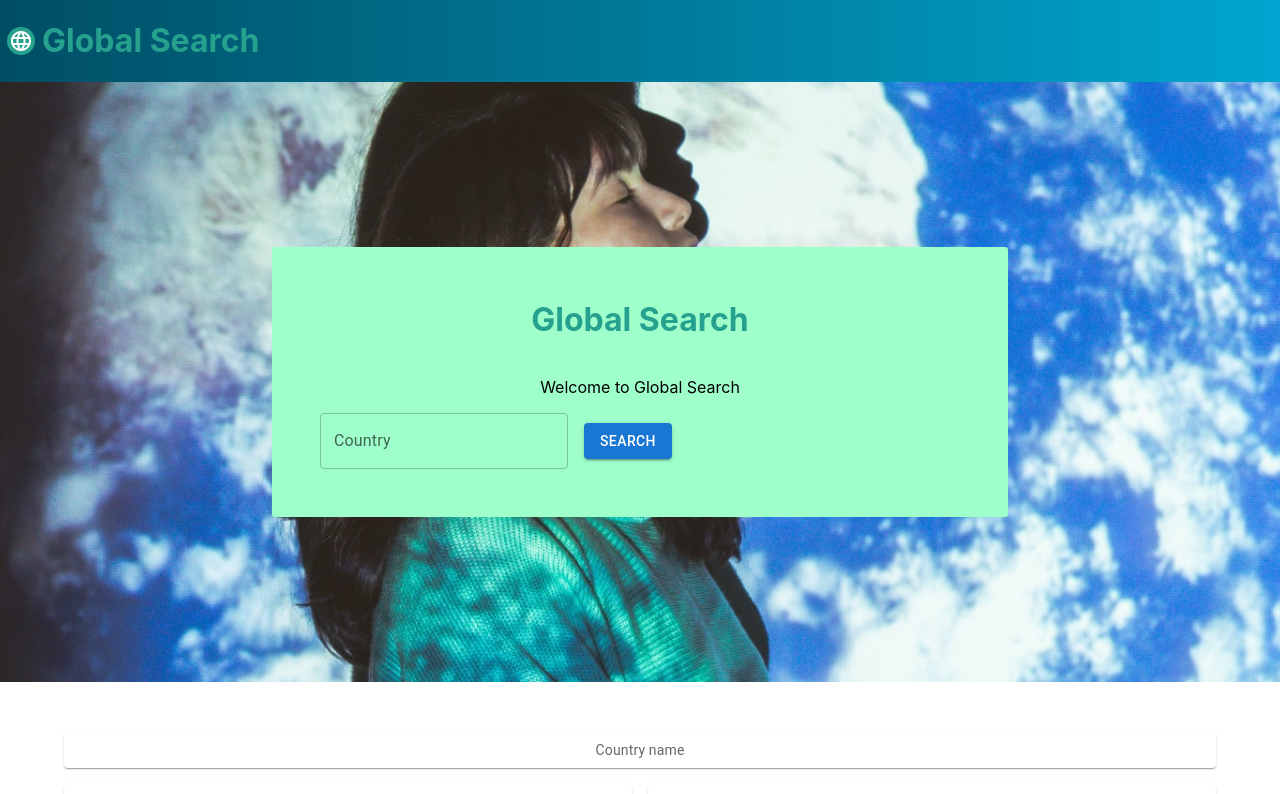
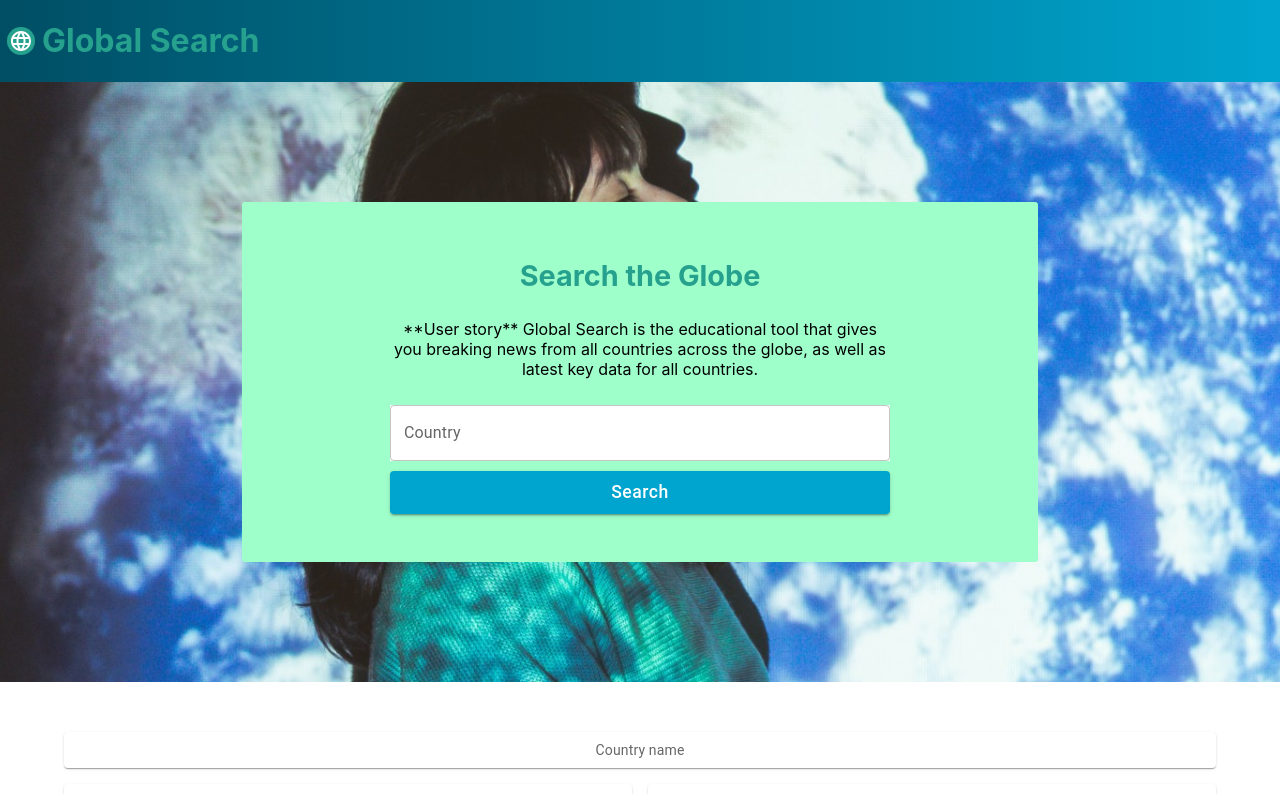
Before and after one commit to lewis-ingleton/global-search--react-app, a React (Create React App) app: page / in a window 1280 px wide. Shown: the top 794 px of the page. Built offline with nearby package versions, Linux system fonts and the light colour scheme; no server answers.

Commit message:
styling for header

```diff
--- a/src/components/footer/Footer.css
+++ b/src/components/footer/Footer.css
@@ -2,7 +2,7 @@ footer {
     background-color: #004E64;
     width: 100%;
     margin-top: 50px;
-    height: 100px;
+    height: 150px;
     display: flex;
     flex-direction: column;
     justify-content: center;
--- a/src/components/header/header.css
+++ b/src/components/header/header.css
@@ -1,3 +1,19 @@
+.headerIcon {
+    color: white;
+    background-color: #25A18E;
+    border-radius: 30px;
+    padding: 2px;
+}
+
+.titleWrapper {
+    display: flex;
+    flex-direction: row;
+    align-items: center;
+    gap: 7px;
+    padding-left: 7px;
+    background-image: linear-gradient(to right, #004E64, #00A5CF);
+}
+
 .header {
     background-image: url(./global-search-header_3_1.jpg);
     height: 600px;
@@ -15,34 +31,24 @@
 
 .headerWrapper {
     background-color: #9FFFCB;
-    width: 50%;
-    max-width: 1000px;
+    width: 70%;
+    max-width: 700px;
     margin: auto;
     text-align: center;
+    justify-content: center;
+    align-items: center;
     border-radius: 3px;
     padding: 2rem 3rem 3rem 3rem;
     display: flex;
     flex-direction: column;
-    padding: 20px 40px 10;
+    gap: 10px
 }
 
-.headerIcon {
-    color: white;
-    background-color: #25A18E;
-    border-radius: 30px;
-    padding: 2px;
+.headerWrapper>h2 {
+    margin-bottom: 0px;
 }
 
-.titleWrapper {
-    display: flex;
-    flex-direction: row;
-    align-items: center;
-    gap: 7px;
-    padding-left: 7px;
-    background-image: linear-gradient(to right, #004E64, #00A5CF) ;
+.headerWrapper>* {
+    width: 100%;
+    max-width: 500px;
 }
-
-input {
-    max-width: 80%;
-    margin: auto;
-}
--- a/src/components/header/header.js
+++ b/src/components/header/header.js
@@ -21,8 +21,9 @@ function Header({
             </div>
             <div className="header">
                 <div className="headerWrapper">
-                    <h1>Global Search</h1>
-                    <p>Welcome to Global Search</p>
+                    <h2>Search the Globe</h2>
+                    <p>**User story** Global Search is the educational tool that gives you breaking news from all countries across the globe, as well as latest key data for all countries.
+                    </p>
                     <SearchBar
                         onSearch={onSearch}
                         onZoomChange={onZoomChange}
--- a/src/components/searchbar/SearchBar.css
+++ b/src/components/searchbar/SearchBar.css
@@ -1,15 +1,10 @@
-.searchBarForm {
-  display: flex;
-  flex-direction: column;
-  justify-content: center;
-  align-items: center;
-  gap: 1rem;
-  margin-bottom: 2rem;
+.textField {
+  background-color: white;
+
 }
 
-.searchBar {
-  max-width: 600px;
+.button {
+  background-color: #00A5CF !important;
+  text-transform: none !important;
+  font-size: 1.1rem !important;
 }
-.button {
-  max-width: 600px;
-}
--- a/src/components/searchbar/SearchBar.js
+++ b/src/components/searchbar/SearchBar.js
@@ -1,7 +1,9 @@
 import React, { useState } from "react";
 import TextField from "@mui/material/TextField";
 import Button from "@mui/material/Button";
-import Grid from "@mui/material/Grid";
+
+// CSS
+import './SearchBar.css'
 
 const SearchBar = ({ onSearch }) => {
   const [searchText, setSearchText] = useState("");
@@ -11,20 +13,20 @@ const SearchBar = ({ onSearch }) => {
   };
 
   return (
-    <Grid container spacing={2} alignItems="center">
-      <Grid item>
-        <TextField
+
+    <>
+    <TextField
+          className="textField"
           label="Country"
           value={searchText}
           onChange={(e) => setSearchText(e.target.value)}
         />
-      </Grid>
-      <Grid item>
-        <Button variant="contained" onClick={handleSearchClick}>
+        <Button variant="contained" onClick={handleSearchClick} className="button">
           Search
         </Button>
-      </Grid>
-    </Grid>
+    </>
+
+
   );
 };
 
```
